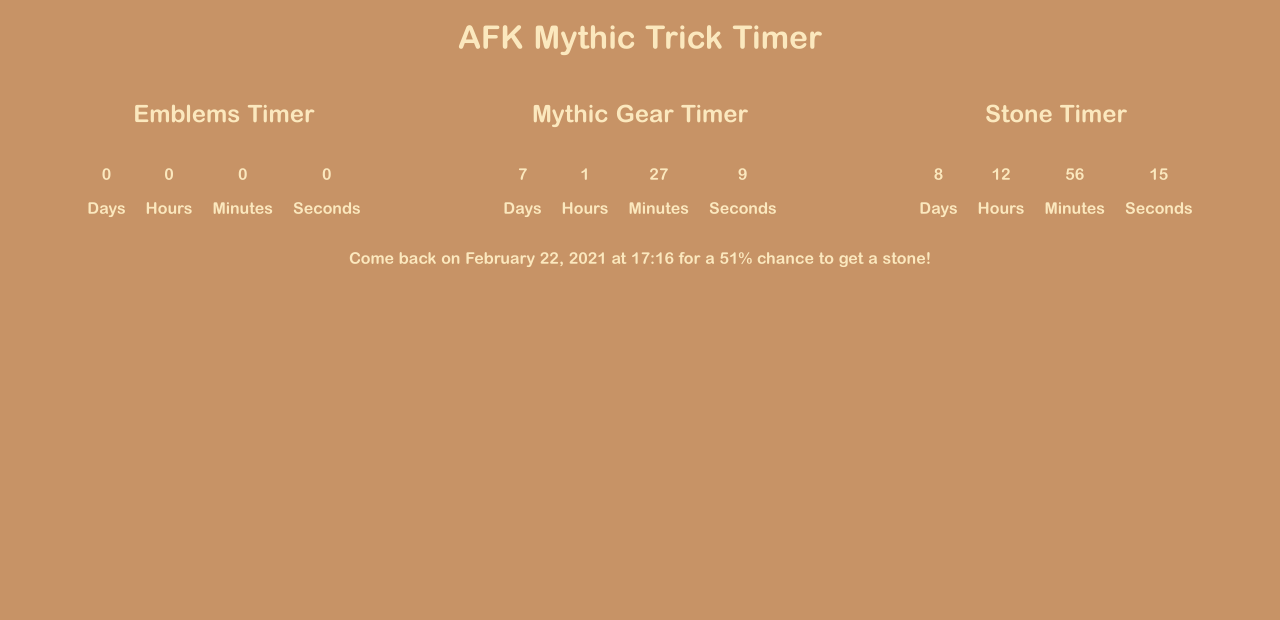
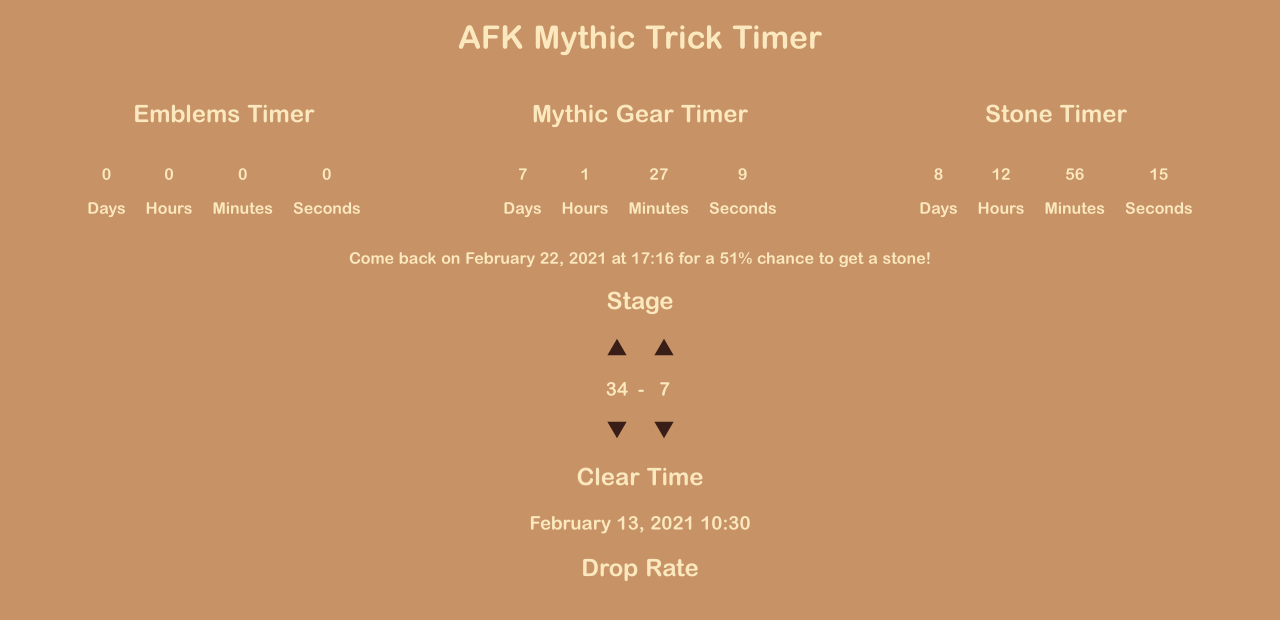
Before and after one commit to staynoon/afk-mythic-trick, a React (Create React App) app: page / in a window 1280 px wide. Shown: the top 620 px of the page. Built offline with nearby package versions, Linux system fonts and the light colour scheme.

Commit message:
stage selector

```diff
--- a/public/index.html
+++ b/public/index.html
@@ -24,7 +24,7 @@
       work correctly both with client-side routing and a non-root public URL.
       Learn how to configure a non-root public URL by running `npm run build`.
     -->
-    <title>React App</title>
+    <title>AFK Mythic Timer</title>
   </head>
   <body>
     <noscript>You need to enable JavaScript to run this app.</noscript>
--- a/src/App.tsx
+++ b/src/App.tsx
@@ -5,6 +5,7 @@ import './App.css';
 import "./main.css"
 import Countdown from "./time/Countdown"
 import Claimprompt from "./time/Claimprompt"
+import Stage from "./userInput/Stage"
 
 function App() {
   let emblemTime = 5;
@@ -22,6 +23,14 @@ function App() {
         <Countdown name="Stone Timer" remainingSeconds={stoneTime} />
       </div>
       <Claimprompt remainingTime={stoneTime}/>
+      <div>
+        <Stage />
+        <div>
+          <h2>Clear Time</h2>
+          <h3>February 13, 2021 10:30</h3>
+        </div>
+        <h2>Drop Rate</h2>
+      </div>
     </div>
   )
 };
--- /dev/null
+++ b/src/userInput/Selector.css
@@ -0,0 +1,4 @@
+.arrow {
+  height: 20px;
+  width: 20px;
+}
--- /dev/null
+++ b/src/userInput/Selector.tsx
@@ -0,0 +1,32 @@
+import * as React from "react"
+
+import "../main.css"
+import "./Selector.css"
+
+import arrowUp from "../assets/arrowUp.svg"
+import arrowDown from "../assets/arrowDown.svg"
+
+interface Props {
+  state: number,
+  setState: React.Dispatch<React.SetStateAction<number>>
+}
+
+function Selector(props: Props) {
+  let increment = ():void => {
+    props.setState(props.state + 1)
+  };
+
+  let decrement = ():void => {
+    props.setState(props.state - 1)
+  };
+
+  return(
+    <div>
+      <img src={arrowUp} className="arrow" alt="up arrow" onClick={increment}></img>
+      <h3>{props.state}</h3>
+      <img src={arrowDown} className="arrow" alt="down arrow" onClick={decrement}></img>
+    </div>
+  );
+};
+
+export default Selector;
--- /dev/null
+++ b/src/userInput/Stage.css
@@ -0,0 +1,10 @@
+.stage-box {
+  display: flex;
+  justify-content: center;
+  align-items: center;
+}
+
+.hyphen {
+  margin-left: 10px;
+  margin-right: 10px;
+}
--- /dev/null
+++ b/src/userInput/Stage.tsx
@@ -0,0 +1,25 @@
+import * as React from "react"
+
+import "../main.css"
+import "./Stage.css"
+
+import "./Selector"
+import Selector from "./Selector"
+
+function Stage() {
+  const [chapter,setChapter] = React.useState<number>(34);
+  const [stage,setStage] = React.useState<number>(7);
+
+  return(
+    <div>
+      <h2>Stage</h2>
+      <div className="stage-box">
+        <Selector state={chapter} setState={setChapter} />
+        <h3 className="hyphen">-</h3>
+        <Selector state={stage} setState={setStage} />
+      </div>
+    </div>
+  )
+}
+
+export default Stage;
```
Also changed, not shown: public/manifest.json, src/assets/arrowDown.svg (added), src/assets/arrowUp.svg (added).
